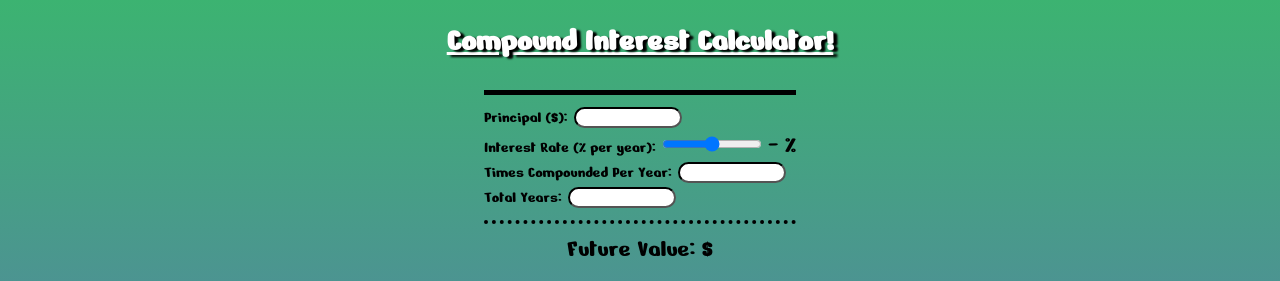
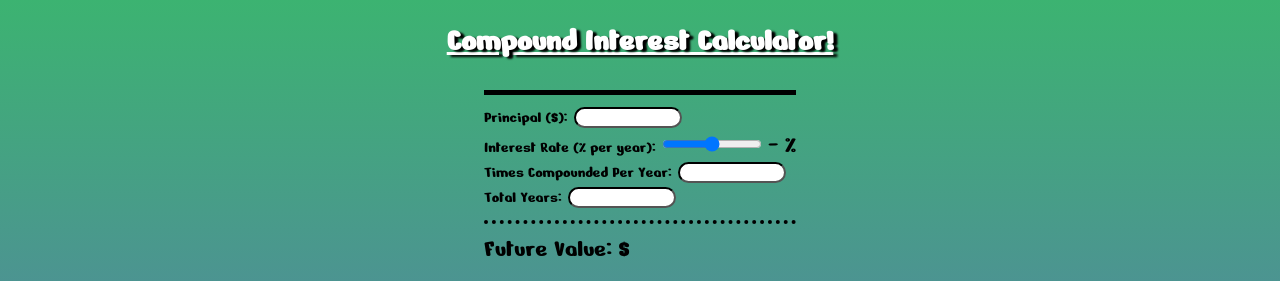
Before and after one commit to jacksonMuller/interestCalculator, a website: page index.html in a window 1280 px wide. Shown: the top 281 px of the page. Drawn offline with Linux system fonts and the light colour scheme; grey boxes are pictures that could not be loaded.

Commit message:
Updated files for grading

```diff
--- a/calc.js
+++ b/calc.js
@@ -2,6 +2,7 @@ const principal = document.querySelector("#principal");
 const interestRate = document.querySelector("#interestRate");
 const compoundNum = document.querySelector("#timesCompounded");
 const totalYears = document.querySelector("#years");
+const aprText = document.querySelector("#aprText");
 
 //Output values:
 const compoundTotal = document.querySelector("#compoundTotal");
@@ -13,7 +14,6 @@ compoundNum.addEventListener("input", calculateCompoundInterest);
 totalYears.addEventListener("input", calculateCompoundInterest);
 
 //Add function to calculate compound interest:
-
 function calculateCompoundInterest() {
   const P = parseFloat(principal.value);
   const r = parseFloat(interestRate.value) / 100;
@@ -22,7 +22,9 @@ function calculateCompoundInterest() {
 
   if (P && r && n && t) {
     const A = P * Math.pow(1 + r / n, n * t);
-    compoundTotal.textContent = `Future Value: $${A.toFixed(2)}`;
+    const interestGained = A - P;
+    // Show both the future value and the exact interest gained
+    compoundTotal.textContent = `Future Value: $${A.toFixed(2)} (Interest Gained: $${interestGained.toFixed(2)})`;
   } else {
     compoundTotal.textContent = "Future Value: -";
   }
--- a/styles.css
+++ b/styles.css
@@ -19,10 +19,10 @@ header {
 main {
   width: auto;
   flex-grow: 1;
-  display: flex;
-  flex-direction: column;
-  justify-content: flex-start;
-  align-items: center;
+  display: grid;
+  grid-template-columns: 1fr;
+  justify-content: center;
+  align-items: start;
   padding-top: 20px;
 }
 
```
Also changed, not shown: index.html (+8 -10 lines), README.md.
